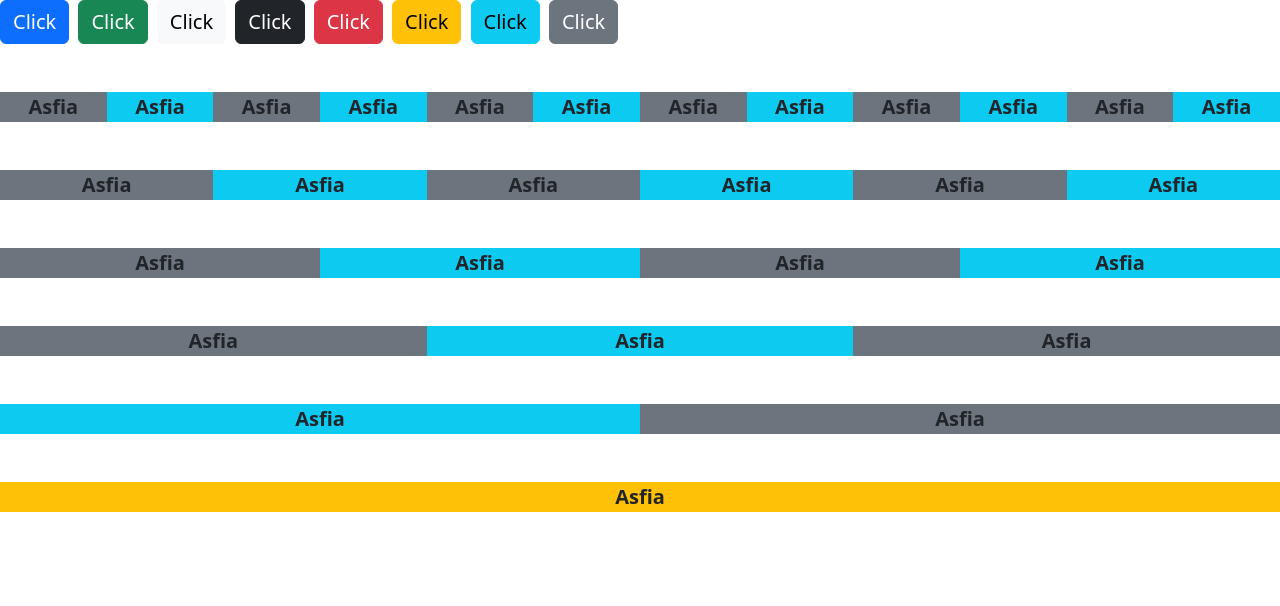
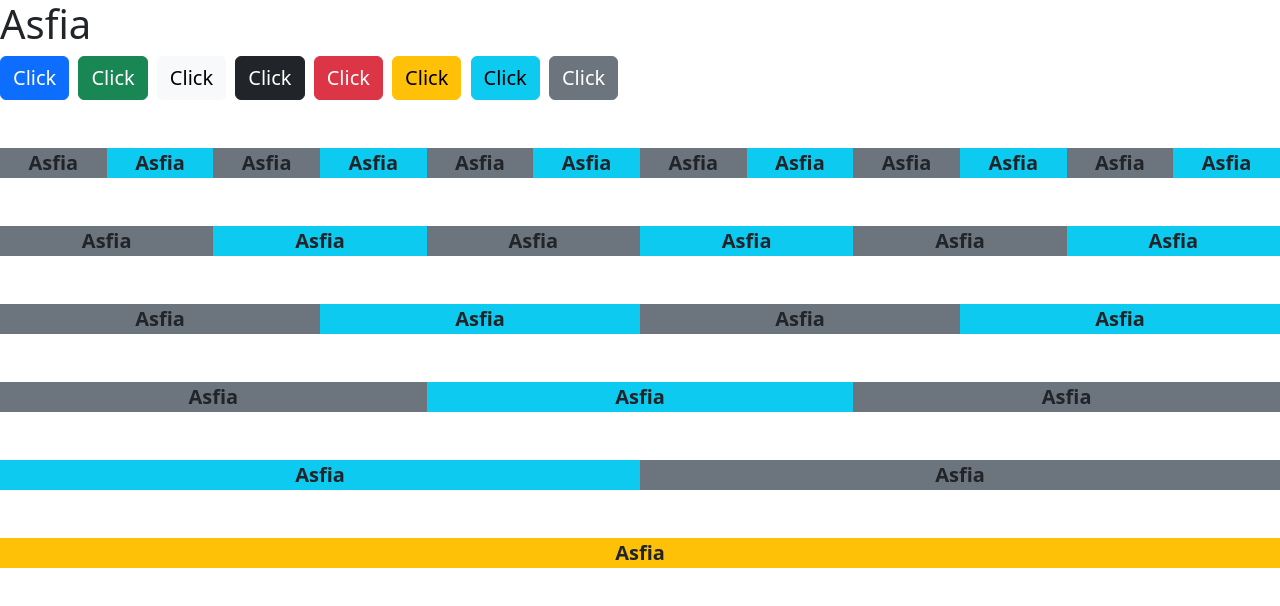
Before and after one commit to Asfiaabdulsalam/Myrepo, a plain HTML site: page BSJQUERY/index.html in a window 1280 px wide. Drawn offline with nearby package versions, Linux system fonts and the light colour scheme.

Commit message:
h1 tag added

```diff
--- a/BSJQUERY/index.html
+++ b/BSJQUERY/index.html
@@ -7,6 +7,7 @@
     <link rel="stylesheet" href="	https://cdn.jsdelivr.net/npm/bootstrap@5.2.3/dist/css/bootstrap.min.css">
 </head>
 <body>
+    <h1>Asfia</h1>
     <button class="btn btn-primary" style="font-size: 20px;">Click</button>
     <button class="btn btn-success" style="font-size: 20px; margin-left: 5px;">Click</button>
     <button class="btn btn-light" style="font-size: 20px; margin-left: 5px;">Click</button>
```
